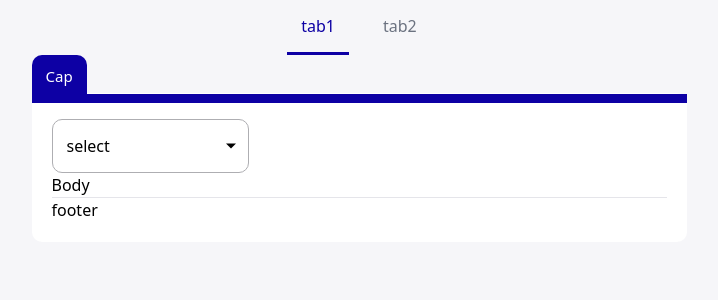
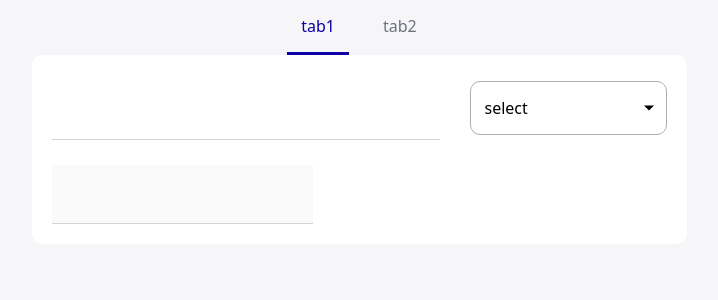
Before and after one commit to dydals3440/google-form-clone, a React (Vite) app: page / in a window 1280 px wide. Shown: the top 300 px of the page, without its empty margins (281-999 px from the left). Built offline with nearby package versions, Linux system fonts and the light colour scheme.

Commit message:
feat: 질문 에디터 생성

```diff
--- a/src/App.tsx
+++ b/src/App.tsx
@@ -6,13 +6,8 @@ import Tabs, {
   TabPanel,
   TabPanels,
 } from "./components/common/Tabs.tsx";
-import Panel, {
-  PanelBody,
-  PanelCap,
-  PanelFooter,
-  PanelHeader,
-} from "./components/common/Panel.tsx";
-import Dropdown from "./components/common/Dropdown.tsx";
+
+import QuestionEditor from "./components/edit/QuestionEditor.tsx";
 
 function App() {
   return (
@@ -25,24 +20,9 @@ function App() {
           </TabList>
           <TabPanels>
             <TabPanel index={0}>
-              <PanelCap>Cap</PanelCap>
-              <Panel>
-                <PanelHeader>
-                  <Dropdown<string>
-                    options={[
-                      { label: <div>1</div>, value: `1` },
-                      { label: <div>2</div>, value: `2` },
-                      { label: <div>3</div>, value: `3` },
-                      { label: <div>4</div>, value: `4` },
-                    ]}
-                    onChange={(value) => console.log(value)}
-                  />
-                </PanelHeader>
-                <PanelBody>Body</PanelBody>
-                <PanelFooter>footer</PanelFooter>
-              </Panel>
+              <QuestionEditor />
             </TabPanel>
-            <TabPanel index={1}>panel2</TabPanel>
+            <TabPanel index={1}>123</TabPanel>
           </TabPanels>
         </Tabs>
       </MainLayout>
--- /dev/null
+++ b/src/components/common/Input.tsx
@@ -0,0 +1,24 @@
+import { forwardRef, InputHTMLAttributes } from "react";
+import cn from "classnames";
+
+// forwardRef의 타입
+// 1. Ref의 타입을 지정
+// 2. Prop의 타입, Input 컴포넌트에 한 Prop의 타입을 두번쨰 제네릭으로 넘김.
+// -> 최종적으로 ref를 받음, 이를 연결
+const Input = forwardRef<
+  HTMLInputElement,
+  InputHTMLAttributes<HTMLInputElement>
+>(({ className, ...props }, ref) => {
+  return (
+    <input
+      ref={ref}
+      className={cn(
+        "border-b-1 border-b-gray200 py-17 pl-9 pr-21",
+        "focus:border-b-gray600 focus:bg-bg2 focus:rounded-t-6",
+        className,
+      )}
+      {...props}
+    />
+  );
+});
+export default Input;
--- a/src/components/common/Panel.tsx
+++ b/src/components/common/Panel.tsx
@@ -1,26 +1,29 @@
 import { PropsWithChildren } from "react";
+import cn from "classnames";
 
-export default function Panel({ children }: PropsWithChildren) {
+export default function Panel({ className, children }: PropsWithChildren<Cn>) {
   return (
-    <div className="flex flex-col p-20 pt-26 bg-white rounded-10">
+    <div
+      className={cn(`flex flex-col p-20 pt-26 bg-white rounded-10`, className)}
+    >
       {children}
     </div>
   );
 }
 
-export function PanelHeader({ children }: PropsWithChildren) {
-  return <div>{children}</div>;
+export function PanelHeader({ className, children }: PropsWithChildren<Cn>) {
+  return <div className={className}>{children}</div>;
 }
 
-export function PanelBody({ children }: PropsWithChildren) {
-  return <div>{children}</div>;
+export function PanelBody({ className, children }: PropsWithChildren<Cn>) {
+  return <div className={className}>{children}</div>;
 }
 
-export function PanelFooter({ children }: PropsWithChildren) {
+export function PanelFooter({ className, children }: PropsWithChildren<Cn>) {
   return (
     <>
       <hr className="border-gray100" />
-      <>{children}</>
+      <div className={className}>{children}</div>
     </>
   );
 }
--- /dev/null
+++ b/src/components/edit/OptionEditor.tsx
@@ -0,0 +1,48 @@
+import { ReactNode, useState } from "react";
+import Input from "../common/Input.tsx";
+import { QuestionType } from "../../types/app.ts";
+import RadioIcon from "../../assets/radio.svg?react";
+import CheckboxIcon from "../../assets/checkbox.svg?react";
+
+interface OptionEditorProps {
+  type: "multipleChoice" | "checkbox" | "dropdown";
+}
+
+export default function OptionEditor({ type }: OptionEditorProps) {
+  const [options, setOptions] = useState<string[]>([""]);
+  return (
+    <div>
+      {options.map((option, index) => (
+        <div key={index} className="flex items-center">
+          {icons[type]}
+          <Input
+            value={option}
+            onChange={(e) => {
+              const newOptions = [...options];
+              newOptions[index] = e.target.value;
+              setOptions(newOptions);
+            }}
+          />
+        </div>
+      ))}
+      <div className="flex items-center mt-28">
+        {icons[type]}
+        <button
+          className="text-gray500 text-16"
+          onClick={() => {
+            setOptions((prev) => [...prev, ""]);
+          }}
+        >
+          옵션 추가
+        </button>
+      </div>
+    </div>
+  );
+}
+
+// 아이콘 포함 오브젝트
+const icons: Partial<Record<QuestionType, ReactNode>> = {
+  multipleChoice: <RadioIcon className="mr-14" />,
+  checkbox: <CheckboxIcon className="mr-14" />,
+  dropdown: <RadioIcon className="mr-14" />,
+};
--- /dev/null
+++ b/src/components/edit/QuestionBodyEditor.tsx
@@ -0,0 +1,25 @@
+import { QuestionType } from "../../types/app.ts";
+import OptionEditor from "./OptionEditor.tsx";
+import Input from "../common/Input.tsx";
+
+interface QuestionBodyEditorProps {
+  type: QuestionType;
+}
+
+function QuestionBodyEditor({ type }: QuestionBodyEditorProps) {
+  switch (type) {
+    case "shortText":
+    case "longText":
+    case "date":
+    case "time":
+      return <Input disabled />;
+    case "multipleChoice":
+    case "checkbox":
+    case "dropdown":
+      return <OptionEditor type={"dropdown"} />;
+    default:
+      return null;
+  }
+}
+
+export default QuestionBodyEditor;
--- /dev/null
+++ b/src/components/edit/QuestionEditor.tsx
@@ -0,0 +1,83 @@
+import Panel, { PanelBody, PanelHeader } from "../common/Panel.tsx";
+import Input from "../common/Input.tsx";
+import Dropdown from "../common/Dropdown.tsx";
+import { QuestionType } from "../../types/app.ts";
+import QuestionBodyEditor from "./QuestionBodyEditor.tsx";
+import { useState } from "react";
+
+function QuestionEditor() {
+  const [type, setType] = useState<QuestionType>("shortText");
+  return (
+    <Panel>
+      <PanelHeader className="flex mb-25">
+        <Input className="flex-1 mr-30" />
+        <Dropdown<QuestionType>
+          onChange={(value) => setType(value)}
+          options={[
+            {
+              label: (
+                <div>
+                  <span>단답형</span>
+                </div>
+              ),
+              value: "shortText",
+            },
+            {
+              label: (
+                <div>
+                  <span>장문형</span>
+                </div>
+              ),
+              value: "longText",
+            },
+            {
+              label: (
+                <div>
+                  <span>객관식</span>
+                </div>
+              ),
+              value: "multipleChoice",
+            },
+            {
+              label: (
+                <div>
+                  <span>체크박스</span>
+                </div>
+              ),
+              value: "checkbox",
+            },
+            {
+              label: (
+                <div>
+                  <span>드롭다운</span>
+                </div>
+              ),
+              value: "dropdown",
+            },
+            {
+              label: (
+                <div>
+                  <span>날짜</span>
+                </div>
+              ),
+              value: "date",
+            },
+            {
+              label: (
+                <div>
+                  <span>시간</span>
+                </div>
+              ),
+              value: "time",
+            },
+          ]}
+        />
+      </PanelHeader>
+      <PanelBody>
+        <QuestionBodyEditor type={type} />
+      </PanelBody>
+    </Panel>
+  );
+}
+
+export default QuestionEditor;
--- /dev/null
+++ b/src/types/app.ts
@@ -0,0 +1,8 @@
+export type QuestionType =
+  | "shortText"
+  | "longText"
+  | "multipleChoice"
+  | "checkbox"
+  | "dropdown"
+  | "date"
+  | "time";
--- /dev/null
+++ b/src/types/global.d.ts
@@ -0,0 +1,4 @@
+// 제네릭 전달 안되도록, NonNullable 설정
+type Cn<T = NonNullable<unknown>> = T & {
+  className?: string;
+};
```
Also changed, not shown: src/assets/checkbox.svg (added), src/assets/radio.svg (added).
